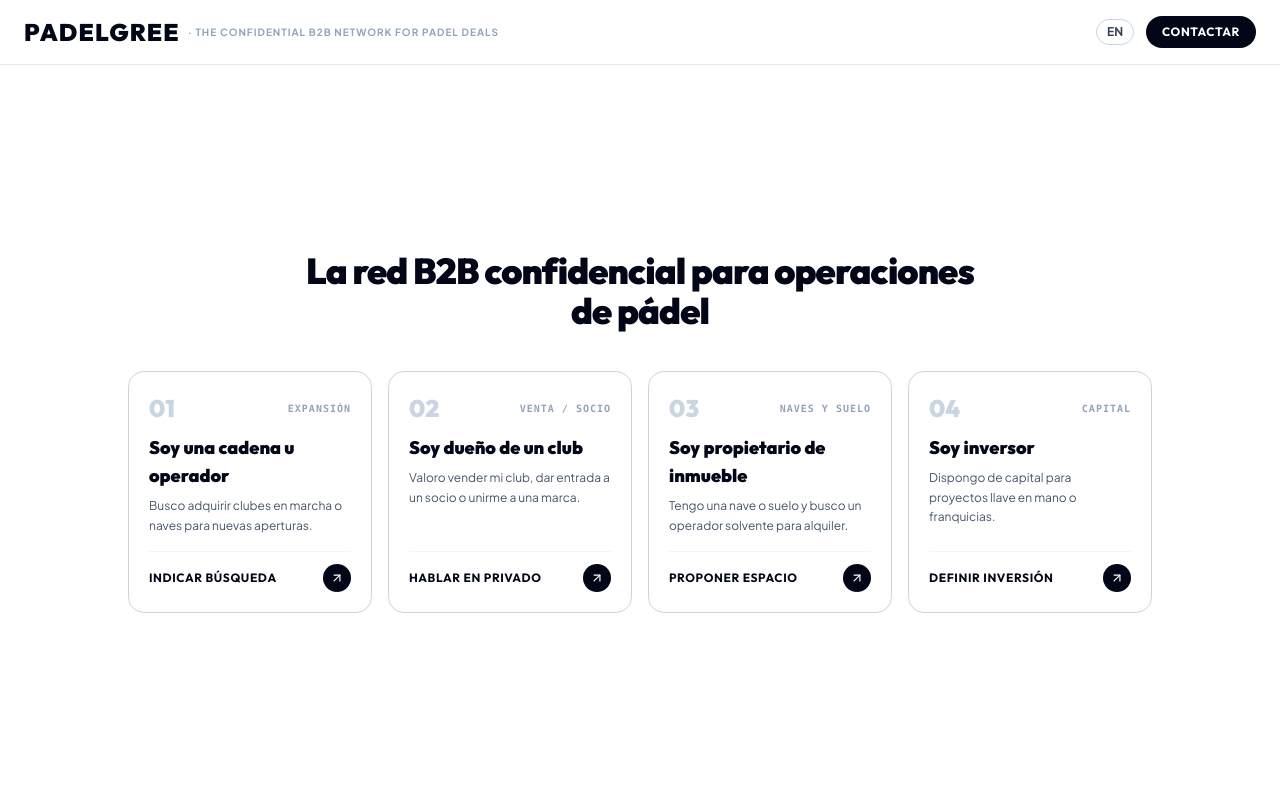
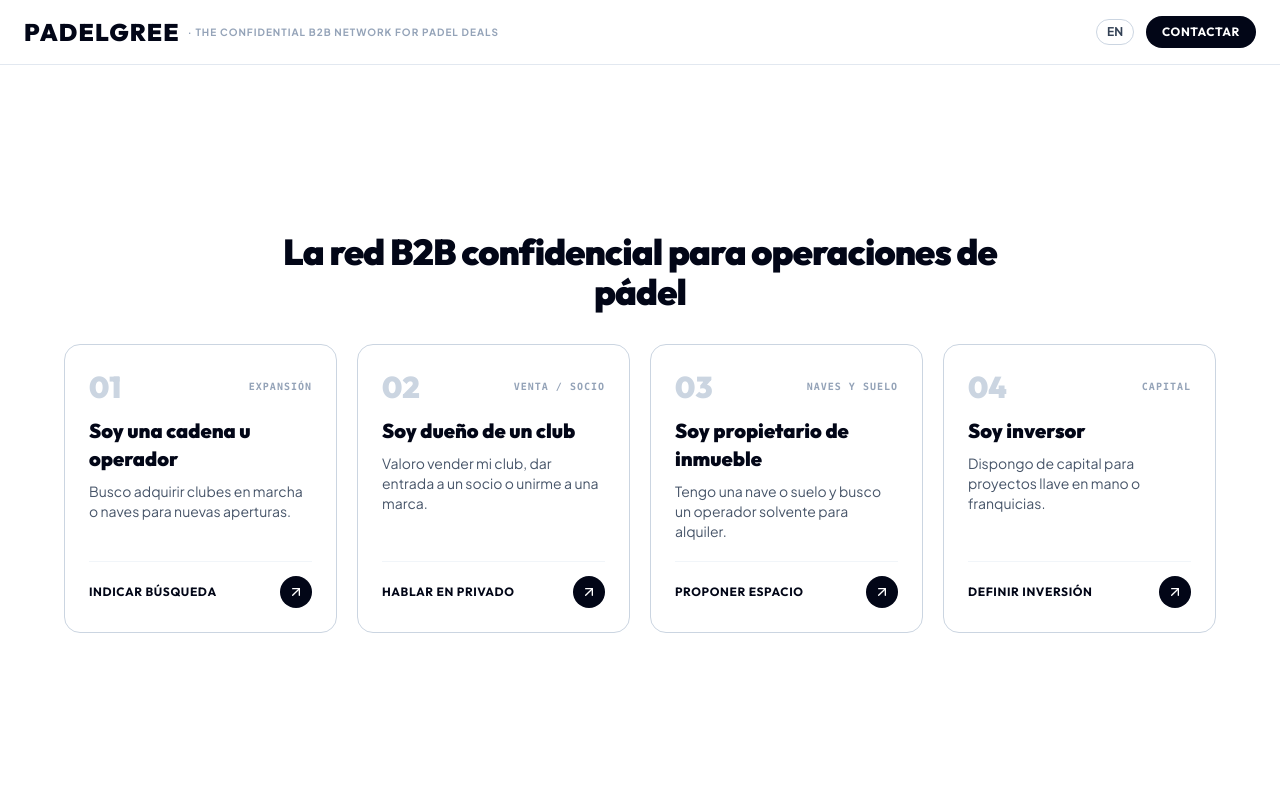
Before and after one commit to javiervs312-sketch/padelgree-web, a plain HTML site: page index.html in a window 1280 px wide. Shown: the top 800 px of the page. Drawn offline with nearby package versions, Linux system fonts and the light colour scheme.

Commit message:
style: calibrate balanced proportions (max-w-6xl, moderate py-8/12, refined p-6 cards)

```diff
--- a/index.html
+++ b/index.html
@@ -228,113 +228,113 @@
   <!-- COMPENSADOR DE SCROLL -->
   <div class="h-14 sm:h-16 w-full" aria-hidden="true"></div>
 
-  <!-- SECCIÓN PRINCIPAL: ÚNICO TEXTO + 4 BOTONES COMPACTOS CENTRADOS EN PANTALLA -->
-  <main class="w-full min-h-[calc(100vh-3.5rem)] sm:min-h-[calc(100vh-4rem)] flex flex-col justify-center items-center px-4 sm:px-6 lg:px-8 py-10 sm:py-16 mx-auto">
+  <!-- SECCIÓN PRINCIPAL: ÚNICO TEXTO + 4 BOTONES EQUILIBRADOS EN PANTALLA -->
+  <main class="w-full min-h-[calc(100vh-3.5rem)] sm:min-h-[calc(100vh-4rem)] flex flex-col justify-center items-center px-4 sm:px-6 lg:px-8 py-8 sm:py-12 mx-auto">
 
-    <div class="max-w-5xl w-full mx-auto flex flex-col items-center">
+    <div class="max-w-6xl w-full mx-auto flex flex-col items-center">
 
       <!-- ÚNICO TEXTO APARTE DE LOS BOTONES: TITULAR OFICIAL EN EL IDIOMA DE TURNO -->
-      <div class="w-full text-center mb-8 sm:mb-10">
-        <h1 class="font-heading font-black text-2xl sm:text-3xl md:text-4xl text-slate-950 tracking-tight leading-tight max-w-2xl mx-auto" data-i18n="hero_title">
+      <div class="w-full text-center mb-6 sm:mb-8">
+        <h1 class="font-heading font-black text-2xl sm:text-3xl md:text-4xl text-slate-950 tracking-tight leading-tight max-w-3xl mx-auto" data-i18n="hero_title">
           La red B2B confidencial para operaciones de pádel
         </h1>
       </div>
 
-      <!-- LOS 4 BOTONES EN FILA: ESTRECHOS, COMPACTOS, SIN HUECOS BLANCOS INNECESARIOS -->
-      <div class="grid grid-cols-1 sm:grid-cols-2 lg:grid-cols-4 gap-4 sm:gap-4.5 w-full">
+      <!-- LOS 4 BOTONES EN FILA: EQUILIBRADOS, PROPORCIONADOS Y ELEGANTES -->
+      <div class="grid grid-cols-1 sm:grid-cols-2 lg:grid-cols-4 gap-4 sm:gap-5 w-full">
 
         <!-- BOTÓN 1: CADENA U OPERADOR -->
-        <button onclick="handleRoleClick('cadena')" class="group text-left bg-white border border-slate-300 hover:border-slate-950 rounded-2xl p-5 transition-all duration-200 flex flex-col justify-between cursor-pointer hover:shadow-lg hover:-translate-y-0.5 shadow-2xs min-h-[190px] sm:min-h-[200px]">
+        <button onclick="handleRoleClick('cadena')" class="group text-left bg-white border border-slate-300 hover:border-slate-950 rounded-2xl p-6 transition-all duration-200 flex flex-col justify-between cursor-pointer hover:shadow-lg hover:-translate-y-0.5 shadow-2xs">
           <div>
-            <div class="flex items-center justify-between mb-2.5">
-              <span class="font-heading font-black text-2xl text-slate-300 group-hover:text-slate-950 transition duration-200">01</span>
+            <div class="flex items-center justify-between mb-3">
+              <span class="font-heading font-black text-3xl text-slate-300 group-hover:text-slate-950 transition duration-200">01</span>
               <span class="text-[10px] font-mono font-bold tracking-widest text-slate-400 group-hover:text-slate-600 uppercase transition" data-i18n="role1_tag">EXPANSIÓN</span>
             </div>
-            <h2 class="font-heading font-black text-base sm:text-lg text-slate-950 leading-snug mb-1.5" data-i18n="role1_title">
+            <h2 class="font-heading font-black text-lg sm:text-xl text-slate-950 leading-snug mb-2" data-i18n="role1_title">
               Soy una cadena u operador
             </h2>
-            <p class="text-xs text-slate-600 leading-relaxed font-normal" data-i18n="role1_desc">
+            <p class="text-xs sm:text-sm text-slate-600 leading-relaxed font-normal" data-i18n="role1_desc">
               Busco adquirir clubes en marcha o naves para nuevas aperturas.
             </p>
           </div>
-          <div class="w-full mt-4 pt-3 border-t border-slate-100 flex items-center justify-between">
+          <div class="w-full mt-5 pt-3.5 border-t border-slate-100 flex items-center justify-between">
             <span class="font-heading font-bold text-xs uppercase tracking-wider text-slate-950 group-hover:underline" data-i18n="role1_cta">
               Indicar búsqueda
             </span>
-            <span class="w-7 h-7 rounded-full bg-slate-950 text-white flex items-center justify-center group-hover:scale-105 transition duration-200">
-              <i data-lucide="arrow-up-right" class="w-3.5 h-3.5"></i>
+            <span class="w-8 h-8 rounded-full bg-slate-950 text-white flex items-center justify-center group-hover:scale-105 transition duration-200">
+              <i data-lucide="arrow-up-right" class="w-4 h-4"></i>
             </span>
           </div>
         </button>
 
         <!-- BOTÓN 2: DUEÑO DE CLUB -->
-        <button onclick="handleRoleClick('dueno')" class="group text-left bg-white border border-slate-300 hover:border-slate-950 rounded-2xl p-5 transition-all duration-200 flex flex-col justify-between cursor-pointer hover:shadow-lg hover:-translate-y-0.5 shadow-2xs min-h-[190px] sm:min-h-[200px]">
+        <button onclick="handleRoleClick('dueno')" class="group text-left bg-white border border-slate-300 hover:border-slate-950 rounded-2xl p-6 transition-all duration-200 flex flex-col justify-between cursor-pointer hover:shadow-lg hover:-translate-y-0.5 shadow-2xs">
           <div>
-            <div class="flex items-center justify-between mb-2.5">
-              <span class="font-heading font-black text-2xl text-slate-300 group-hover:text-slate-950 transition duration-200">02</span>
+            <div class="flex items-center justify-between mb-3">
+              <span class="font-heading font-black text-3xl text-slate-300 group-hover:text-slate-950 transition duration-200">02</span>
               <span class="text-[10px] font-mono font-bold tracking-widest text-slate-400 group-hover:text-slate-600 uppercase transition" data-i18n="role2_tag">VENTA / SOCIO</span>
             </div>
-            <h2 class="font-heading font-black text-base sm:text-lg text-slate-950 leading-snug mb-1.5" data-i18n="role2_title">
+            <h2 class="font-heading font-black text-lg sm:text-xl text-slate-950 leading-snug mb-2" data-i18n="role2_title">
               Soy dueño de un club
             </h2>
-            <p class="text-xs text-slate-600 leading-relaxed font-normal" data-i18n="role2_desc">
+            <p class="text-xs sm:text-sm text-slate-600 leading-relaxed font-normal" data-i18n="role2_desc">
               Valoro vender mi club, dar entrada a un socio o unirme a una marca.
             </p>
           </div>
-          <div class="w-full mt-4 pt-3 border-t border-slate-100 flex items-center justify-between">
+          <div class="w-full mt-5 pt-3.5 border-t border-slate-100 flex items-center justify-between">
             <span class="font-heading font-bold text-xs uppercase tracking-wider text-slate-950 group-hover:underline" data-i18n="role2_cta">
               Hablar en privado
             </span>
-            <span class="w-7 h-7 rounded-full bg-slate-950 text-white flex items-center justify-center group-hover:scale-105 transition duration-200">
-              <i data-lucide="arrow-up-right" class="w-3.5 h-3.5"></i>
+            <span class="w-8 h-8 rounded-full bg-slate-950 text-white flex items-center justify-center group-hover:scale-105 transition duration-200">
+              <i data-lucide="arrow-up-right" class="w-4 h-4"></i>
             </span>
           </div>
         </button>
 
         <!-- BOTÓN 3: PROPIETARIO DE INMUEBLE -->
-        <button onclick="handleRoleClick('inmueble')" class="group text-left bg-white border border-slate-300 hover:border-slate-950 rounded-2xl p-5 transition-all duration-200 flex flex-col justify-between cursor-pointer hover:shadow-lg hover:-translate-y-0.5 shadow-2xs min-h-[190px] sm:min-h-[200px]">
+        <button onclick="handleRoleClick('inmueble')" class="group text-left bg-white border border-slate-300 hover:border-slate-950 rounded-2xl p-6 transition-all duration-200 flex flex-col justify-between cursor-pointer hover:shadow-lg hover:-translate-y-0.5 shadow-2xs">
           <div>
-            <div class="flex items-center justify-between mb-2.5">
-              <span class="font-heading font-black text-2xl text-slate-300 group-hover:text-slate-950 transition duration-200">03</span>
+            <div class="flex items-center justify-between mb-3">
+              <span class="font-heading font-black text-3xl text-slate-300 group-hover:text-slate-950 transition duration-200">03</span>
               <span class="text-[10px] font-mono font-bold tracking-widest text-slate-400 group-hover:text-slate-600 uppercase transition" data-i18n="role3_tag">NAVES Y SUELO</span>
             </div>
-            <h2 class="font-heading font-black text-base sm:text-lg text-slate-950 leading-snug mb-1.5" data-i18n="role3_title">
+            <h2 class="font-heading font-black text-lg sm:text-xl text-slate-950 leading-snug mb-2" data-i18n="role3_title">
               Soy propietario de inmueble
             </h2>
-            <p class="text-xs text-slate-600 leading-relaxed font-normal" data-i18n="role3_desc">
+            <p class="text-xs sm:text-sm text-slate-600 leading-relaxed font-normal" data-i18n="role3_desc">
               Tengo una nave o suelo y busco un operador solvente para alquiler.
             </p>
           </div>
-          <div class="w-full mt-4 pt-3 border-t border-slate-100 flex items-center justify-between">
+          <div class="w-full mt-5 pt-3.5 border-t border-slate-100 flex items-center justify-between">
             <span class="font-heading font-bold text-xs uppercase tracking-wider text-slate-950 group-hover:underline" data-i18n="role3_cta">
               Proponer espacio
             </span>
-            <span class="w-7 h-7 rounded-full bg-slate-950 text-white flex items-center justify-center group-hover:scale-105 transition duration-200">
-              <i data-lucide="arrow-up-right" class="w-3.5 h-3.5"></i>
+            <span class="w-8 h-8 rounded-full bg-slate-950 text-white flex items-center justify-center group-hover:scale-105 transition duration-200">
+              <i data-lucide="arrow-up-right" class="w-4 h-4"></i>
             </span>
           </div>
         </button>
 
         <!-- BOTÓN 4: INVERSOR -->
-        <button onclick="handleRoleClick('inversor')" class="group text-left bg-white border border-slate-300 hover:border-slate-950 rounded-2xl p-5 transition-all duration-200 flex flex-col justify-between cursor-pointer hover:shadow-lg hover:-translate-y-0.5 shadow-2xs min-h-[190px] sm:min-h-[200px]">
+        <button onclick="handleRoleClick('inversor')" class="group text-left bg-white border border-slate-300 hover:border-slate-950 rounded-2xl p-6 transition-all duration-200 flex flex-col justify-between cursor-pointer hover:shadow-lg hover:-translate-y-0.5 shadow-2xs">
           <div>
-            <div class="flex items-center justify-between mb-2.5">
-              <span class="font-heading font-black text-2xl text-slate-300 group-hover:text-slate-950 transition duration-200">04</span>
+            <div class="flex items-center justify-between mb-3">
+              <span class="font-heading font-black text-3xl text-slate-300 group-hover:text-slate-950 transition duration-200">04</span>
               <span class="text-[10px] font-mono font-bold tracking-widest text-slate-400 group-hover:text-slate-600 uppercase transition" data-i18n="role4_tag">CAPITAL</span>
             </div>
-            <h2 class="font-heading font-black text-base sm:text-lg text-slate-950 leading-snug mb-1.5" data-i18n="role4_title">
+            <h2 class="font-heading font-black text-lg sm:text-xl text-slate-950 leading-snug mb-2" data-i18n="role4_title">
               Soy inversor
             </h2>
-            <p class="text-xs text-slate-600 leading-relaxed font-normal" data-i18n="role4_desc">
+            <p class="text-xs sm:text-sm text-slate-600 leading-relaxed font-normal" data-i18n="role4_desc">
               Dispongo de capital para proyectos llave en mano o franquicias.
             </p>
           </div>
-          <div class="w-full mt-4 pt-3 border-t border-slate-100 flex items-center justify-between">
+          <div class="w-full mt-5 pt-3.5 border-t border-slate-100 flex items-center justify-between">
             <span class="font-heading font-bold text-xs uppercase tracking-wider text-slate-950 group-hover:underline" data-i18n="role4_cta">
               Definir inversión
             </span>
-            <span class="w-7 h-7 rounded-full bg-slate-950 text-white flex items-center justify-center group-hover:scale-105 transition duration-200">
-              <i data-lucide="arrow-up-right" class="w-3.5 h-3.5"></i>
+            <span class="w-8 h-8 rounded-full bg-slate-950 text-white flex items-center justify-center group-hover:scale-105 transition duration-200">
+              <i data-lucide="arrow-up-right" class="w-4 h-4"></i>
             </span>
           </div>
         </button>
```
